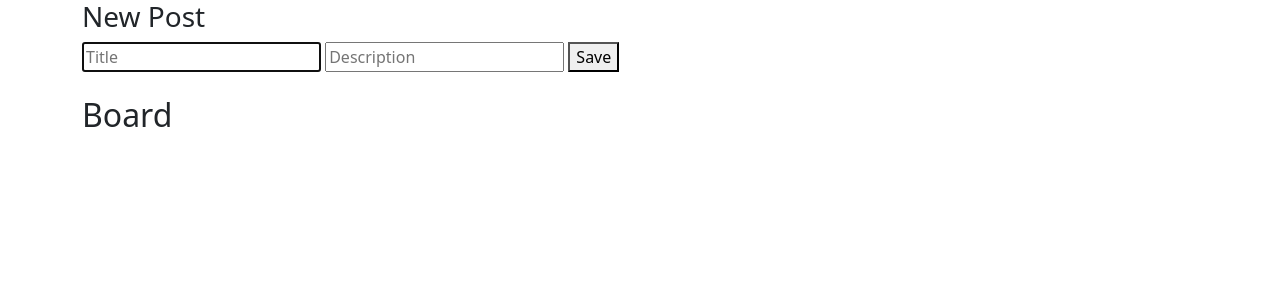
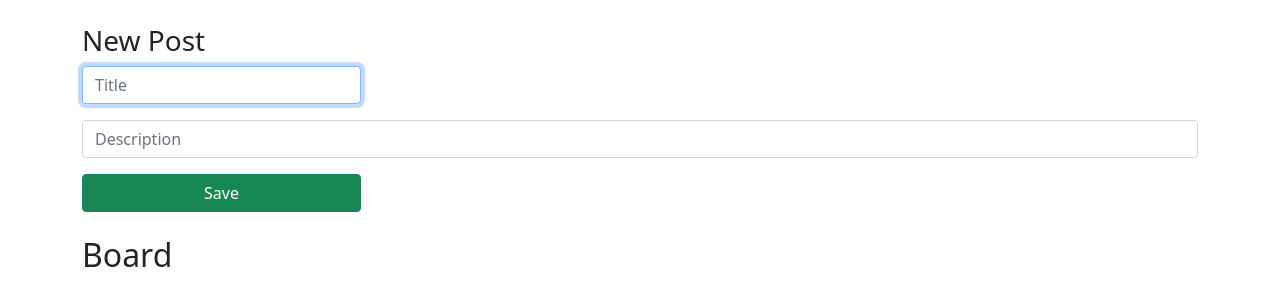
Before and after one commit to rafa7w/notice-board, a website: page public/index.html in a window 1280 px wide. Drawn offline with nearby package versions, Linux system fonts and the light colour scheme; no server answers.

Commit message:
a little style

```diff
--- a/index.js
+++ b/index.js
@@ -5,6 +5,7 @@ const apiRoute = require("./routes/api");
 
 const app = express();
 
+app.use("/", express.static(path.join(__dirname, "public")));
 app.use("/api", apiRoute);
 
 app.listen(3000, () => {
--- a/public/index.html
+++ b/public/index.html
@@ -8,11 +8,11 @@
 </head>
 <body>
         <div class="container">
-                <h3>New Post</h3>
+                <h3 class="mt-4 ">New Post</h3>
                 <div>
-                        <input id="title" type="text" placeholder="Title" required autofocus>
-                        <input id="description" type="text" placeholder="Description" required>
-                        <button onclick="newPost()">Save</button>
+                        <input class="form-control w-25 mb-3" id="title" type="text" placeholder="Title" autofocus>
+                        <input class="form-control mb-3" id="description" type="text" placeholder="Description">
+                        <button class="btn btn-success w-25" onclick="newPost()">Save</button>
                 </div>
                 <h2 class="mt-4">Board</h2>
                 <div id="posts"></div>
--- a/public/scripts/script.js
+++ b/public/scripts/script.js
@@ -10,7 +10,7 @@ function updatePosts(){
                 let posts = JSON.parse(json);
 
                 posts.forEach(post => {
-                        let postElement = `<div id=${post.id} class="card mb-4">
+                        let postElement = `<div id=${post.id} class="card mb-4 shadow">
                                 <div class="card-header">
                                 <h5 class="card-title">${post.title}</h5>
                         </div>
```
